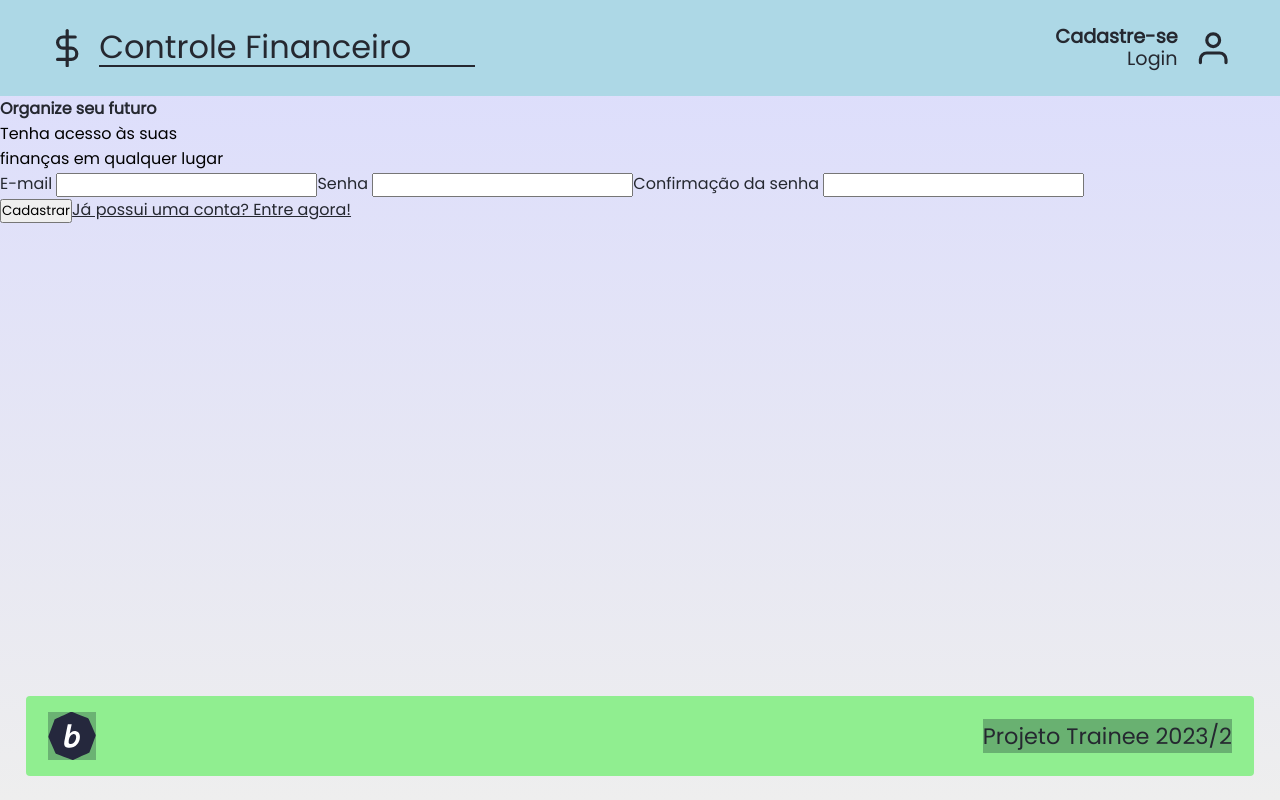
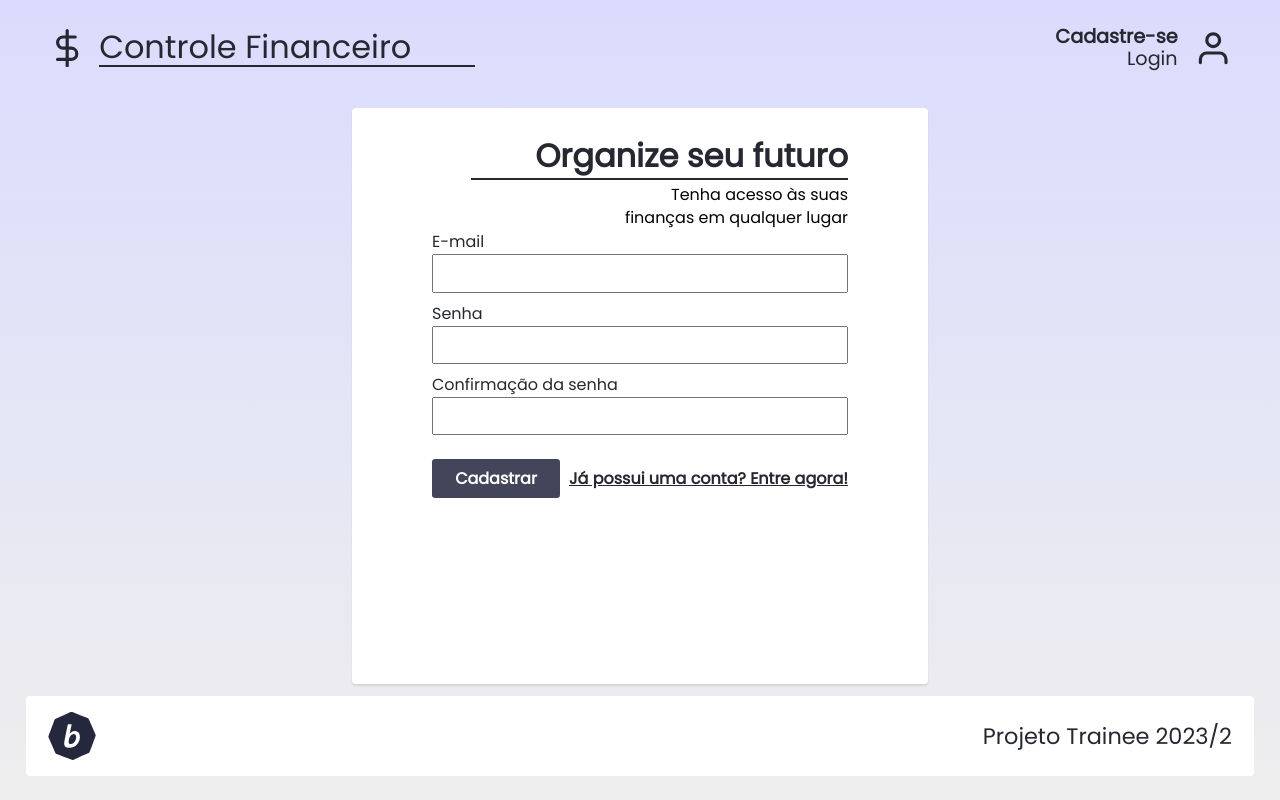
Before and after one commit to DaviSant0s/Finance, a React (Vite) app: page / in a window 1280 px wide. Built offline with nearby package versions, Linux system fonts and the light colour scheme.

Commit message:
finalização da pagina de cadastro

```diff
--- a/src/components/Footer/styles.scss
+++ b/src/components/Footer/styles.scss
@@ -1,7 +1,6 @@
 @import '../../styles/vars.scss';
 
 .footer {
-    background-color: lightgreen;
     display: flex;
     justify-content: space-between;
     align-items: center;
@@ -13,13 +12,13 @@
     margin: auto auto 3vh;
     border-radius: 0.25rem;
 
+    background-color: $white;
+
     img {
-        background-color: rgba(80, 138, 94, 0.575);
         width: 3rem;
     }
 
     h4 {
-        background-color: rgba(80, 138, 94, 0.603);
         font-weight: 400;
         font-size: 1.4rem;
     }
--- a/src/components/Header/styles.scss
+++ b/src/components/Header/styles.scss
@@ -8,7 +8,6 @@
     height: 12vh;
     max-width: 1920px;
     padding: 0 3rem;
-    background-color: lightblue;
 
     .title {
         display: flex;
--- a/src/pages/login/index.jsx
+++ b/src/pages/login/index.jsx
@@ -12,6 +12,7 @@ export function Login() {
                     <h4>Organize seu futuro</h4>
                     <p>Tenha acesso às suas</p>
                     <p>finanças em qualquer lugar</p>
+                </div>
 
                 <form className='login-form'>
                     <label htmlFor="email">
@@ -36,8 +37,6 @@ export function Login() {
 
                 </form>
 
-                </div>
-
             </main>
             <Footer/>
         </div>
--- a/src/pages/login/style.scss
+++ b/src/pages/login/style.scss
@@ -1,3 +1,5 @@
+@import '../../styles/vars.scss';
+
 .container{
     display: flex;
     flex-direction: column;
@@ -10,3 +12,82 @@
 
     background: linear-gradient(#DBDCFD, #EEEEEE);
   }
+
+  .login-content {
+    background-color: $white;
+    width: 45vw;
+    height: calc(75vh - 1.5rem);
+    max-width: 864px;
+    padding: 1.6rem 5rem;
+    margin: 0.75rem auto;
+    border-radius: 0.25rem;
+    box-shadow: 0 2px 2px rgba(0, 0, 0, 0.1);
+
+    .title {
+      display: flex;
+      flex-direction: column;
+      align-items: flex-end;
+
+      h4 {
+        padding-left: 4rem;
+        border-bottom: 2px solid $dark;
+        margin-bottom: 0.25rem;
+
+        font-size: 2rem;
+        line-height: 2.8rem;
+      }
+
+      p {
+        line-height: 1.4rem;
+      }
+    }
+
+    .login-form {
+      display: flex;
+      flex-direction: column;
+    }
+
+    label {
+      display: flex;
+      flex-direction: column;
+
+      & + label {
+        margin-top: 0.5rem;
+      }
+
+      input {
+        height: 2.4rem;
+        padding: 0 1rem;
+      }
+    }
+
+    fieldset {
+      display: flex;
+      justify-content: space-between;
+      align-items: center;
+      margin-top: 1.5rem;
+
+      button {
+        width: 8rem;
+        height: 2.4rem;
+        border: none;
+        border-radius: 0.2rem;
+
+        color: $white;
+        background-color: #43465B;
+        font-weight: 700;
+        font-size: 1rem;
+
+        transition: background 0.25s;
+
+        &:hover {
+          background-color: $dark;
+        }
+
+      }
+
+      a {
+        font-weight: 700;
+      }
+    }
+  }
```
Lines whose indentation alone changed are shown as unchanged.
